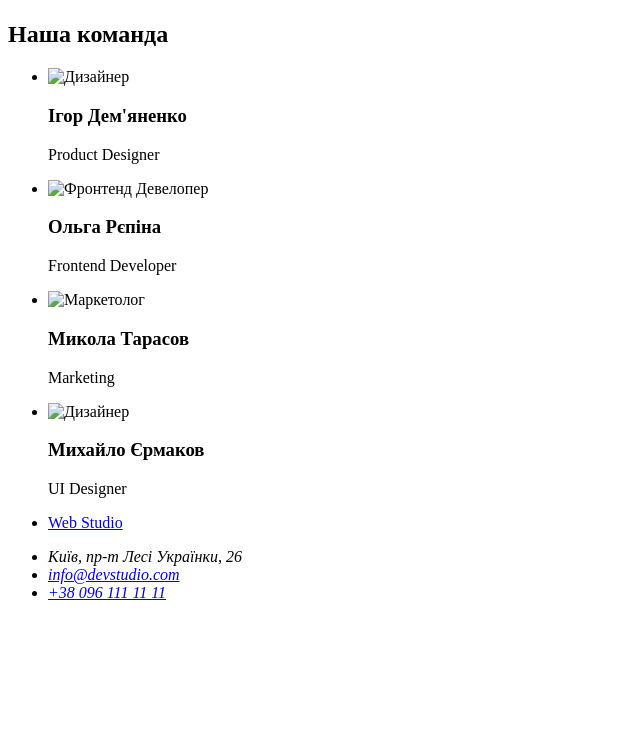
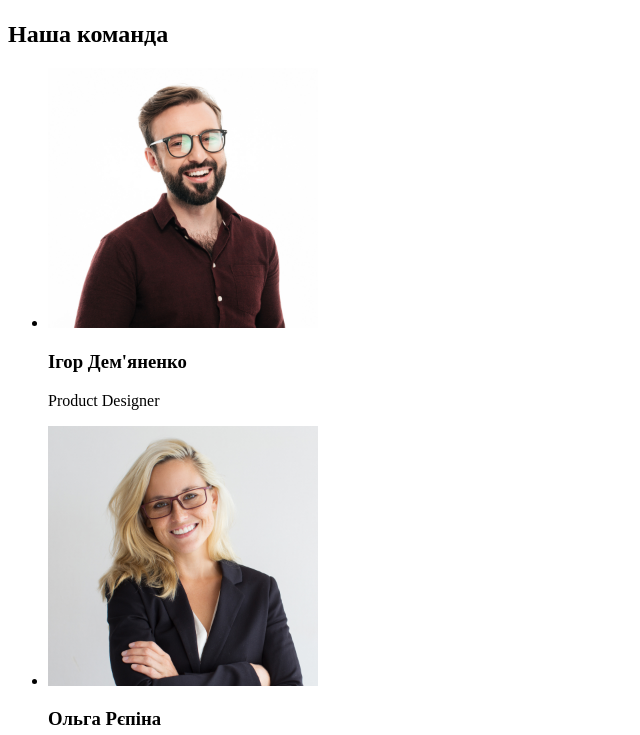
Before and after one commit to nik8067/goit-markup-hw-01, a plain HTML site: page index.html in a window 1280 px wide. Shown: the part 1225-1960 px from the top of the page, without its empty margins (0-640 px from the left). Before the commit the page ends 1843 px from the top, so only its background shows below. Drawn offline with Linux system fonts and the light colour scheme.

Commit message:
Зміни №5

```diff
--- a/index.html
+++ b/index.html
@@ -53,13 +53,13 @@
         <h2>Чим ми займаємося</h2>
         <ul>
         <li>
-            <img src="./images/img.png" alt="Написання программи" width="370" />
+            <img src="./images/img.png" alt="Написання программи" width="370">
         </li>
         <li>
-            <img src="./images/img2.png" alt="Тестування программи" width="370" />
+            <img src="./images/img2.png" alt="Тестування программи" width="370">
         </li>
         <li>
-            <img src="./images/img3.png" alt="Стилызація" width="370" />
+            <img src="./images/img3.png" alt="Стилызація" width="370">
         </li>
         </ul>
     </section>
@@ -67,22 +67,22 @@
         <h2>Наша команда</h2>
         <ul>
         <li>
-            <img src="./images/Igor Demjanenko.jpg" alt="Дизайнер" width="270" />
+            <img src="./images/Worker1.jpg" alt="Дизайнер" width="270">
             <h3>Ігор Дем'яненко</h3>
             <p>Product Designer</p>
         </li>
         <li>
-            <img src="./images/Olga Repina.jpg" alt="Фронтенд Девелопер" width="270" />
+            <img src="./images/Worker2.jpg" alt="Фронтенд Девелопер" width="270">
             <h3>Ольга Рєпіна</h3>
             <p>Frontend Developer</p>
         </li>
         <li>
-            <img src="./images/Mukola Tarasov.jpg" alt="Маркетолог" width="270" />
+            <img src="./images/Worker3.jpg" alt="Маркетолог" width="270">
             <h3>Микола Тарасов</h3>
             <p>Marketing</p>
         </li>
         <li>
-            <img src="./images/Michajlo Jarmakov.jpg" alt="Дизайнер" width="270" />
+            <img src="./images/Worker4.jpg" alt="Дизайнер" width="270">
             <h3>Михайло Єрмаков</h3>
             <p>UI Designer</p>
         </li>
@@ -90,9 +90,7 @@
     </section>
     </main>
     <footer>
-        <ul>
-        <li><a href="/index.html">Web Studio</a></li>
-        </ul>
+        <a href="/index.html">Web Studio</a>
         <address>
             <ul>
             <li>Київ, пр-т Лесі Українки, 26<br></li>
```
